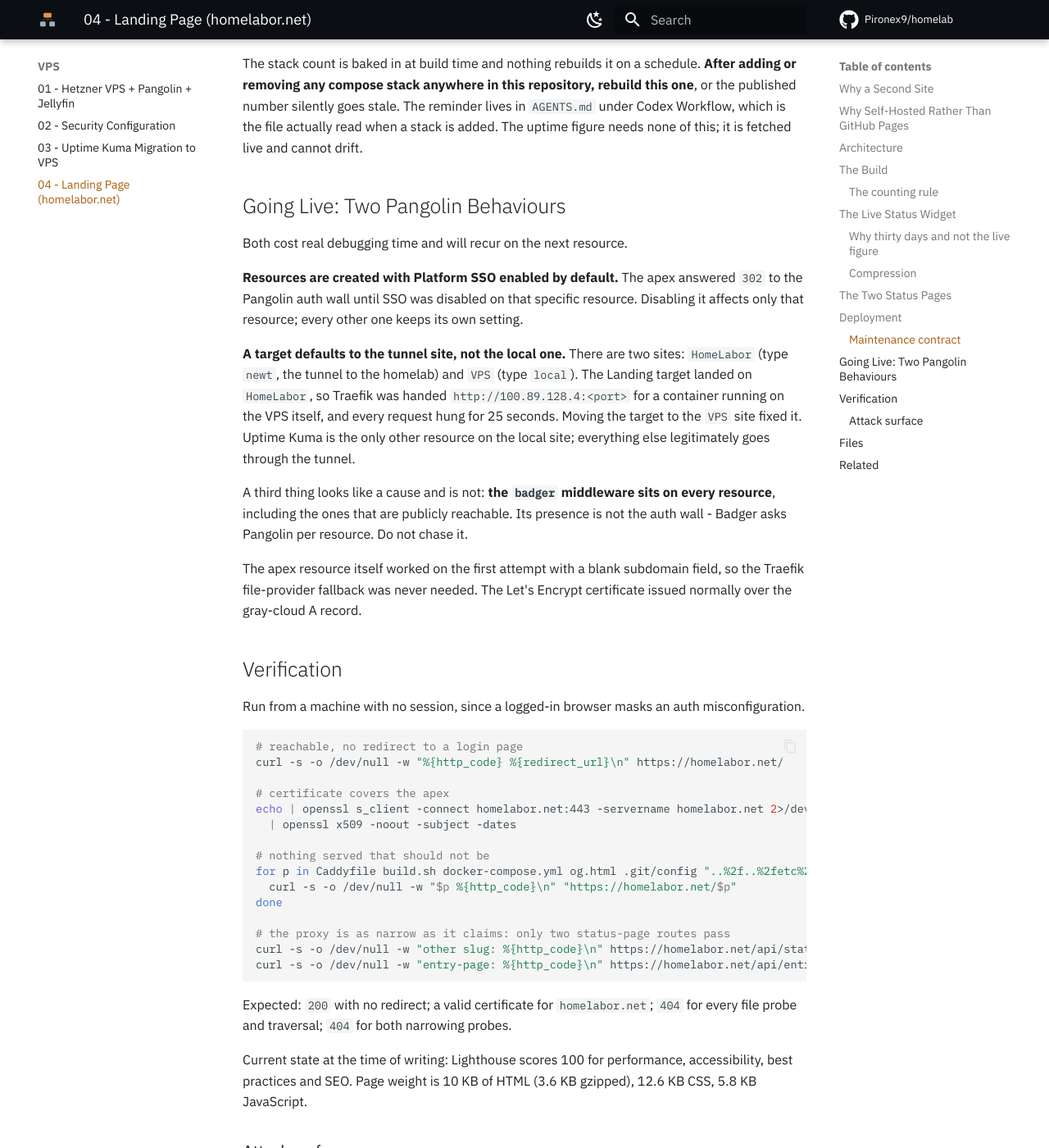
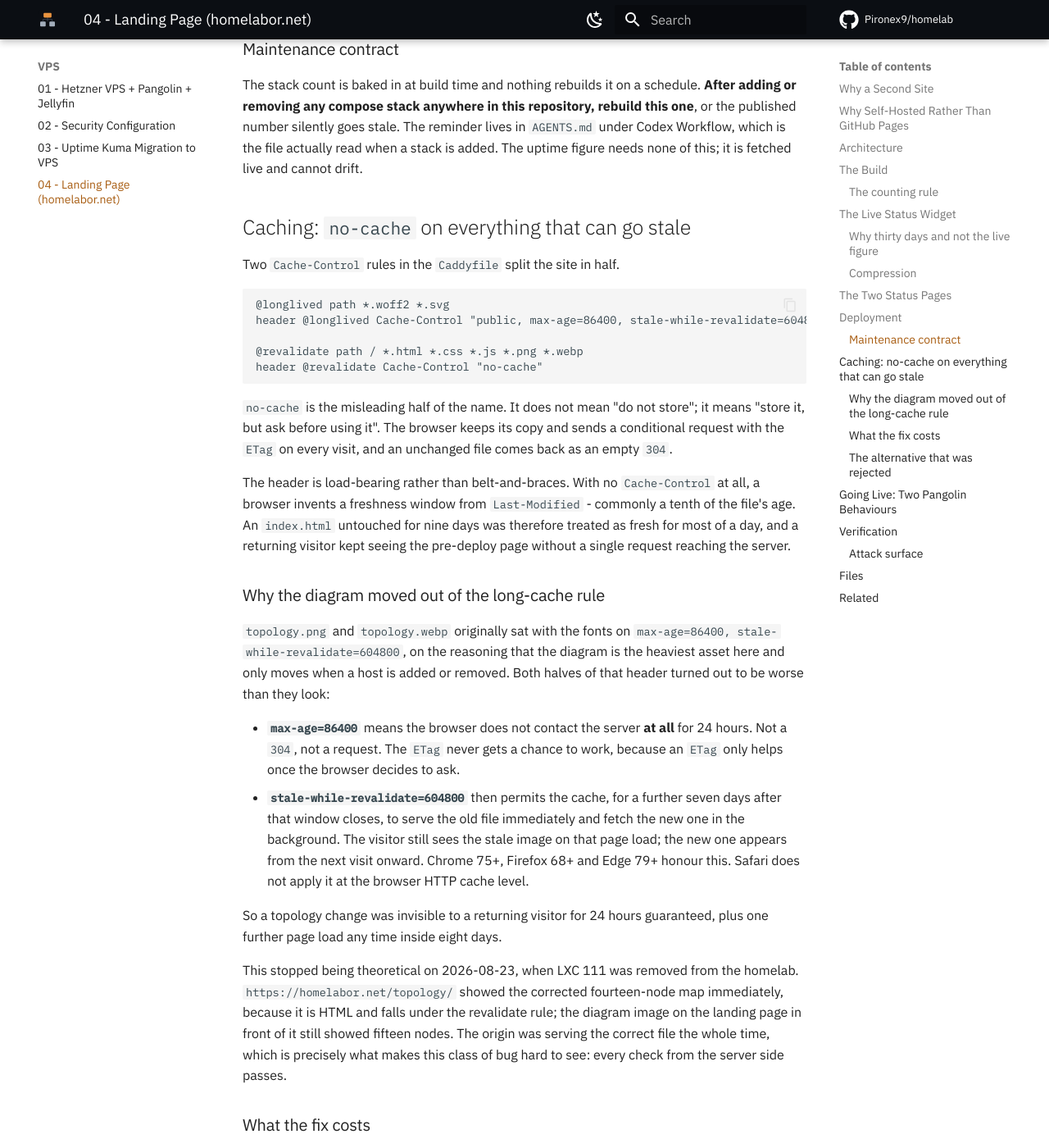
Before and after one commit to Pironex9/homelab, an MkDocs documentation site: the page built from docs/vps/04_Landing_Page_Setup.md, in a window 1280 px wide and 1400 px high, scrolled down 4754 px. Shown: the whole window at 82% size. Built offline with MkDocs 1.6.1 and Material for MkDocs 9.7.7, drawn with Linux system fonts in a browser that asks for light colours; comment, search, counter and statistics services are not loaded; some of the changed text lies outside the part shown.

Commit message:
docs(vps): a landing oldal cache-szabalyai a publikus doksiba
A 04_Landing_Page_Setup.md eddig egy szot sem szolt a cache-rol, pedig ez
volt az egyetlen olyan hibaosztaly az oldalon, amit a szerver feloli
ellenorzes nem mutat ki: az origin vegig a helyes fajlt adta, mikozben a
latogato a regi abrat latta.

Az uj szakasz leirja a ket matchert, hogy a no-cache miert nem azt jelenti
amit a neve sugall, miert nem segit az Etag max-age alatt, mit enged meg
a stale-while-revalidate (es hogy a Safari ezt nem alkalmazza), a
2026-08-23-i konkret esetet, a harom mert szamot, es hogy miert nem lett
tartalom-hasheles a megoldas.

Mellekesen a Files tabla src/ sora hianyos volt: kimaradt a ui.js es a
topology.webp.

````diff
--- a/docs/vps/04_Landing_Page_Setup.md
+++ b/docs/vps/04_Landing_Page_Setup.md
@@ -1,4 +1,4 @@
-**Date:** 2026-07-27
+**Date:** 2026-07-27 (caching rules revised 2026-08-23)
 **Purpose:** Public one-page landing site at the apex domain, self-hosted on the VPS
 **Hostname:** Hetzner VPS
 **Container:** `landing` at `172.18.0.10` on the `pangolin` network
@@ -134,6 +134,85 @@
 
 The stack count is baked in at build time and nothing rebuilds it on a schedule. **After adding or removing any compose stack anywhere in this repository, rebuild this one**, or the published number silently goes stale. The reminder lives in `AGENTS.md` under Codex Workflow, which is the file actually read when a stack is added. The uptime figure needs none of this; it is fetched live and cannot drift.
 
+## Caching: `no-cache` on everything that can go stale
+
+Two `Cache-Control` rules in the `Caddyfile` split the site in half.
+
+```
+@longlived path *.woff2 *.svg
+header @longlived Cache-Control "public, max-age=86400, stale-while-revalidate=604800"
+
+@revalidate path / *.html *.css *.js *.png *.webp
+header @revalidate Cache-Control "no-cache"
+```
+
+`no-cache` is the misleading half of the name. It does not mean "do not store"; it
+means "store it, but ask before using it". The browser keeps its copy and sends a
+conditional request with the `ETag` on every visit, and an unchanged file comes back
+as an empty `304`.
+
+The header is load-bearing rather than belt-and-braces. With no `Cache-Control` at
+all, a browser invents a freshness window from `Last-Modified` - commonly a tenth of
+the file's age. An `index.html` untouched for nine days was therefore treated as
+fresh for most of a day, and a returning visitor kept seeing the pre-deploy page
+without a single request reaching the server.
+
+### Why the diagram moved out of the long-cache rule
+
+`topology.png` and `topology.webp` originally sat with the fonts on
+`max-age=86400, stale-while-revalidate=604800`, on the reasoning that the diagram is
+the heaviest asset here and only moves when a host is added or removed. Both halves
+of that header turned out to be worse than they look:
+
+- **`max-age=86400`** means the browser does not contact the server **at all** for
+  24 hours. Not a `304`, not a request. The `ETag` never gets a chance to work,
+  because an `ETag` only helps once the browser decides to ask.
+- **`stale-while-revalidate=604800`** then permits the cache, for a further seven
+  days after that window closes, to serve the old file immediately and fetch the new
+  one in the background. The visitor still sees the stale image on that page load;
+  the new one appears from the next visit onward. Chrome 75+, Firefox 68+ and
+  Edge 79+ honour this. Safari does not apply it at the browser HTTP cache level.
+
+So a topology change was invisible to a returning visitor for 24 hours guaranteed,
+plus one further page load any time inside eight days.
+
+This stopped being theoretical on 2026-08-23, when LXC 111 was removed from the
+homelab. `https://homelabor.net/topology/` showed the corrected fourteen-node map
+immediately, because it is HTML and falls under the revalidate rule; the diagram
+image on the landing page in front of it still showed fifteen nodes. The origin was
+serving the correct file the whole time, which is precisely what makes this class of
+bug hard to see: every check from the server side passes.
+
+### What the fix costs
+
+Measured against the live origin the same day, on a connection already open (which is
+what a browser has, having just fetched the HTML over it):
+
+| Request | Response | Bytes | Time |
+|---|---|---|---|
+| Full `GET`, cold cache | `200` | 84 488 | 142 ms |
+| Conditional `GET`, new connection | `304` | 0 | 90 ms |
+| Conditional `GET`, open connection | `304` | 0 | **28 ms** |
+
+The 90 ms includes a 60 ms TLS handshake the browser has already paid for. The real
+added cost is one round trip and zero bytes, once per visit, for a single image - the
+`<picture>` element fetches the 84 KB WebP and leaves the 256 KB PNG as a fallback.
+
+Fonts stay on the long cache deliberately: 116 KB across three `woff2` files that move
+only on a deliberate re-subset, where a hard cache is pure gain and the stale-content
+failure mode does not exist. `favicon.svg` joins them for the same reason.
+
+### The alternative that was rejected
+
+Content-hashed filenames (`topology.a1b2c3d4.webp` plus `max-age=31536000, immutable`)
+are the textbook answer and would cost nothing per visit. They were rejected because
+`build.sh` is dependency-free POSIX shell by design, and hashing would require it to
+rename files and rewrite `index.html` at build time. That breaks the property the CSP
+notes rely on - that what is in `src/` is what is served - and a shell-driven HTML
+rewrite is exactly the kind of step that fails quietly. A manual `?v=` query string
+was rejected for the same reason the rest of this page keeps repeating: it adds one
+more thing to a checklist that nothing enforces.
+
 ## Going Live: Two Pangolin Behaviours
 
 Both cost real debugging time and will recur on the next resource.
@@ -191,7 +270,7 @@
 | `compose/vps/landing/Caddyfile` | Static serving, compression, three narrow proxy routes |
 | `compose/vps/landing/build.sh` | Derives the count, substitutes, guards, writes `dist/` |
 | `compose/vps/landing/test-build.sh` | Asserts the build fails when it should |
-| `compose/vps/landing/src/` | `index.html`, `style.css`, `status.js`, `topology.png`, `og.png`, `favicon.svg` |
+| `compose/vps/landing/src/` | `index.html`, `style.css`, `ui.js`, `status.js`, `topology.png`, `topology.webp`, `og.png`, `favicon.svg` |
 | `compose/vps/landing/src/topology/index.html` | The interactive map, copied from another stack's build output |
 | `compose/vps/landing/og.html` | Generator for the Open Graph card, deliberately outside `src/` |
 | `compose/vps/landing/README.md` | Build and redeploy commands, maintenance contract |
````
